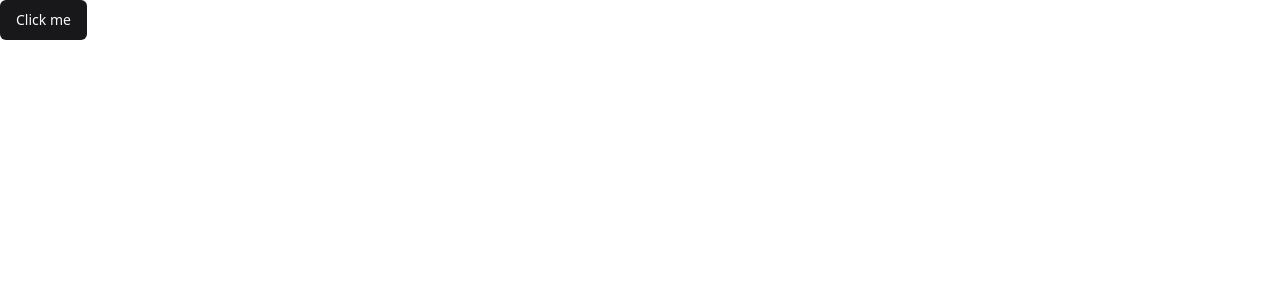
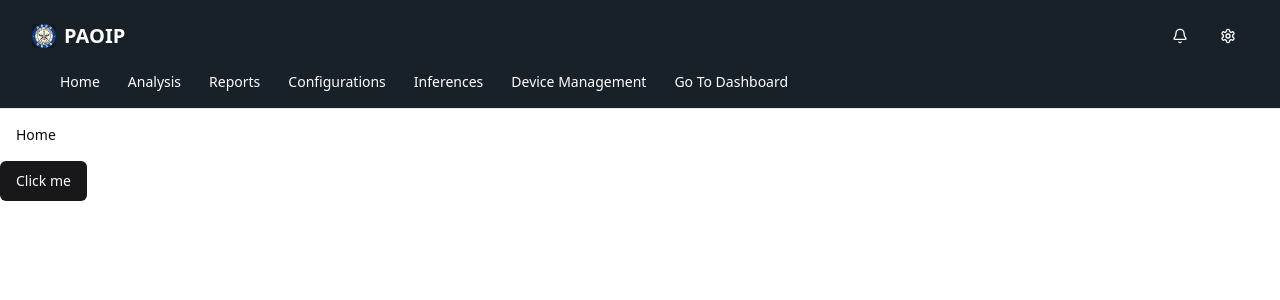
Before and after one commit to devansharyan123/paoid, a Next.js app: page / in a window 1280 px wide. Shown: the top 300 px of the page. Built offline with nearby package versions, Linux system fonts and the light colour scheme.

Commit message:
images and path

```diff
--- /dev/null
+++ b/src/app/components/breadcrumb.tsx
@@ -0,0 +1,32 @@
+"use client";
+
+import Link from "next/link";
+import { usePathname } from "next/navigation"; // Use usePathname instead of useRouter
+import { ChevronRight } from "lucide-react";
+
+export function Breadcrumb() {
+  const pathname = usePathname(); // Get the current path
+  const path = pathname.split("/").filter((segment) => segment);
+
+  return (
+    <div className="flex items-center gap-2 text-sm p-4 bg-white">
+      <Link href="/" className="text-button-blue hover:underline">
+        Home
+      </Link>
+      {path.map((segment, index) => {
+        const href = "/" + path.slice(0, index + 1).join("/");
+        return (
+          <div key={index} className="flex items-center gap-2">
+            <ChevronRight className="h-4 w-4 text-gray-500" />
+            <Link
+              href={href}
+              className="text-button-blue hover:underline capitalize"
+            >
+              {segment.replace(/-/g, " ")}
+            </Link>
+          </div>
+        );
+      })}
+    </div>
+  );
+}
--- a/src/app/layout.tsx
+++ b/src/app/layout.tsx
@@ -2,6 +2,8 @@ import type { Metadata } from 'next'
 
 // These styles apply to every route in the application
 import './globals.css'
+import { Navbar } from './components/navbar'
+import { Breadcrumb } from './components/breadcrumb'
 
 export const metadata: Metadata = {
   title: 'Create Next App',
@@ -15,7 +17,10 @@ export default function RootLayout({
 }) {
   return (
     <html lang="en">
-      <body>{children}</body>
+      <body>
+      <Navbar />
+      <Breadcrumb />
+      {children}</body>
     </html>
   )
 }
```
Also changed, not shown: public/file-upload-icon.jpeg (added), public/logo.png (added).
